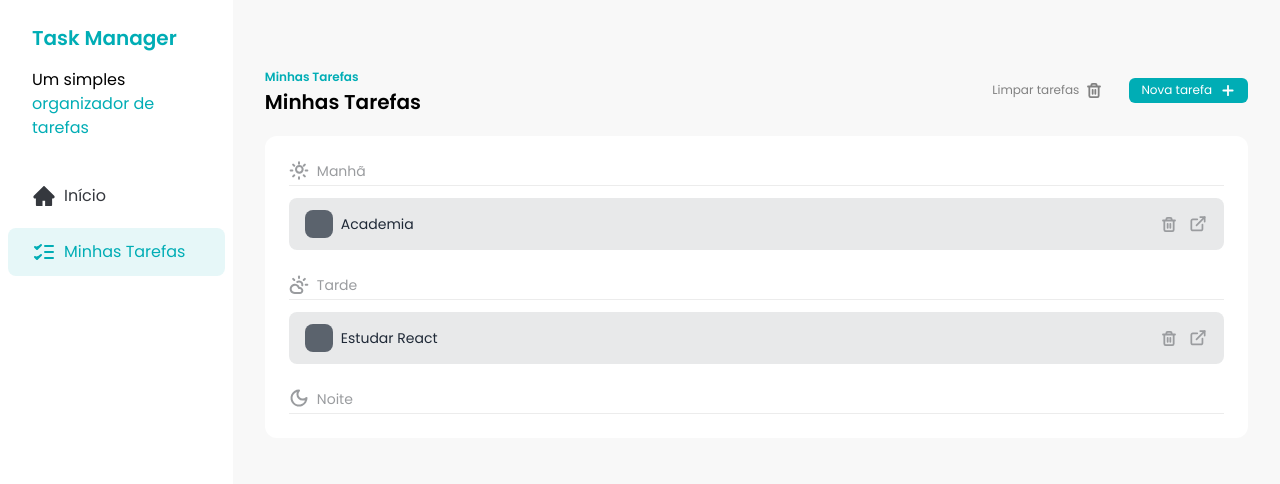
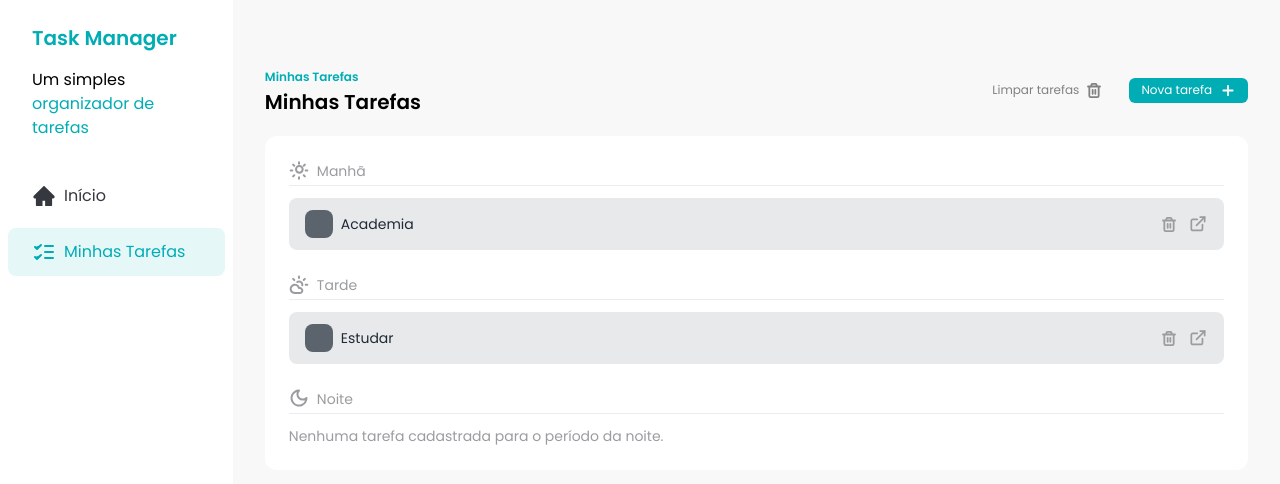
Before and after one commit to Viniciusbsouto/Task-Manager, a React app: page / in a window 1280 px wide. Shown: the top 484 px of the page. Built offline with nearby package versions, Linux system fonts and the light colour scheme; data requests are answered from the project's data file; the HTML template or start-up script is replaced by a standard one.

Commit message:
feat: ensure empty messages is shown on Tasks Components

```diff
--- a/db.json
+++ b/db.json
@@ -8,10 +8,10 @@
       "status": "to-do"
     },
     {
-      "id": "e3156cdb-efe0-4baf-8f8e-5ffc4e60b3e2",
-      "title": "Estudar React",
+      "id": "0a6662d7-495f-477a-a459-d228b78dc0a8",
+      "title": "Estudar",
       "time": "afternoon",
-      "description": "Estudar React Router Dom",
+      "description": "sdfsdf",
       "status": "to-do"
     }
   ]
--- a/src/componentes/Tasks.jsx
+++ b/src/componentes/Tasks.jsx
@@ -106,6 +106,11 @@ const Tasks = () => {
         <div className="space-y-3">
           {" "}
           <TasksSeparator title="Manhã" icon={<SunIcon />} />
+          {morningTasks.length === 0 && (
+            <p className="text-sm text-brand-text-gray">
+              Nenhuma tarefa cadastrada para o período da manhã.
+            </p>
+          )}
           {morningTasks.map((task) => (
             <TaskItem
               key={task.id}
@@ -119,6 +124,12 @@ const Tasks = () => {
         {/* {Tarde} */}
         <div className="my-6 space-y-3">
           <TasksSeparator title="Tarde" icon={<CloudSunIcon />} />
+          {afternoonTasks.length === 0 && (
+            <p className="text-sm text-brand-text-gray">
+              Nenhuma tarefa cadastrada para o período da tarde.
+            </p>
+          )}
+
           {afternoonTasks.map((task) => (
             <TaskItem
               key={task.id}
@@ -132,6 +143,11 @@ const Tasks = () => {
         {/* {Noite} */}
         <div className="space-y-3">
           <TasksSeparator title="Noite" icon={<MoonIcon />} />
+          {eveningTasks.length === 0 && (
+            <p className="text-sm text-brand-text-gray">
+              Nenhuma tarefa cadastrada para o período da noite.
+            </p>
+          )}
           {eveningTasks.map((task) => (
             <TaskItem
               key={task.id}
```
